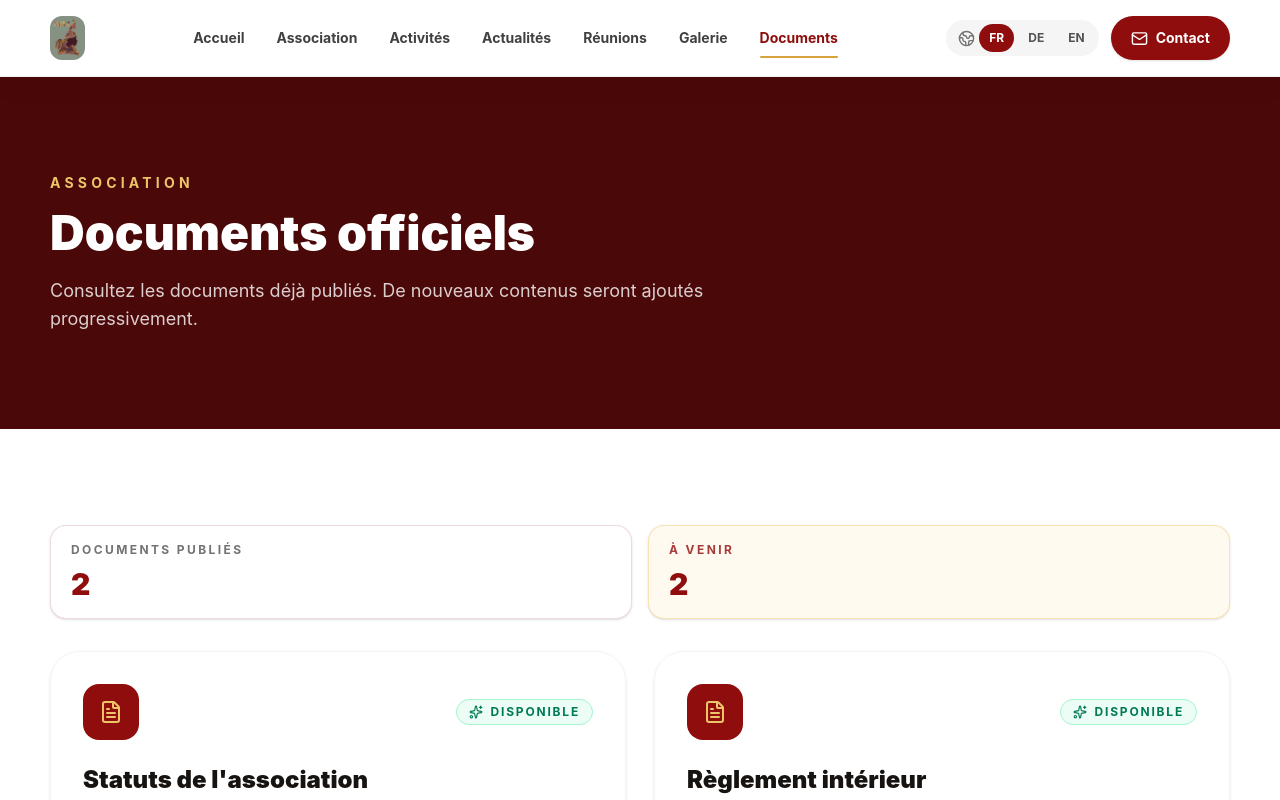
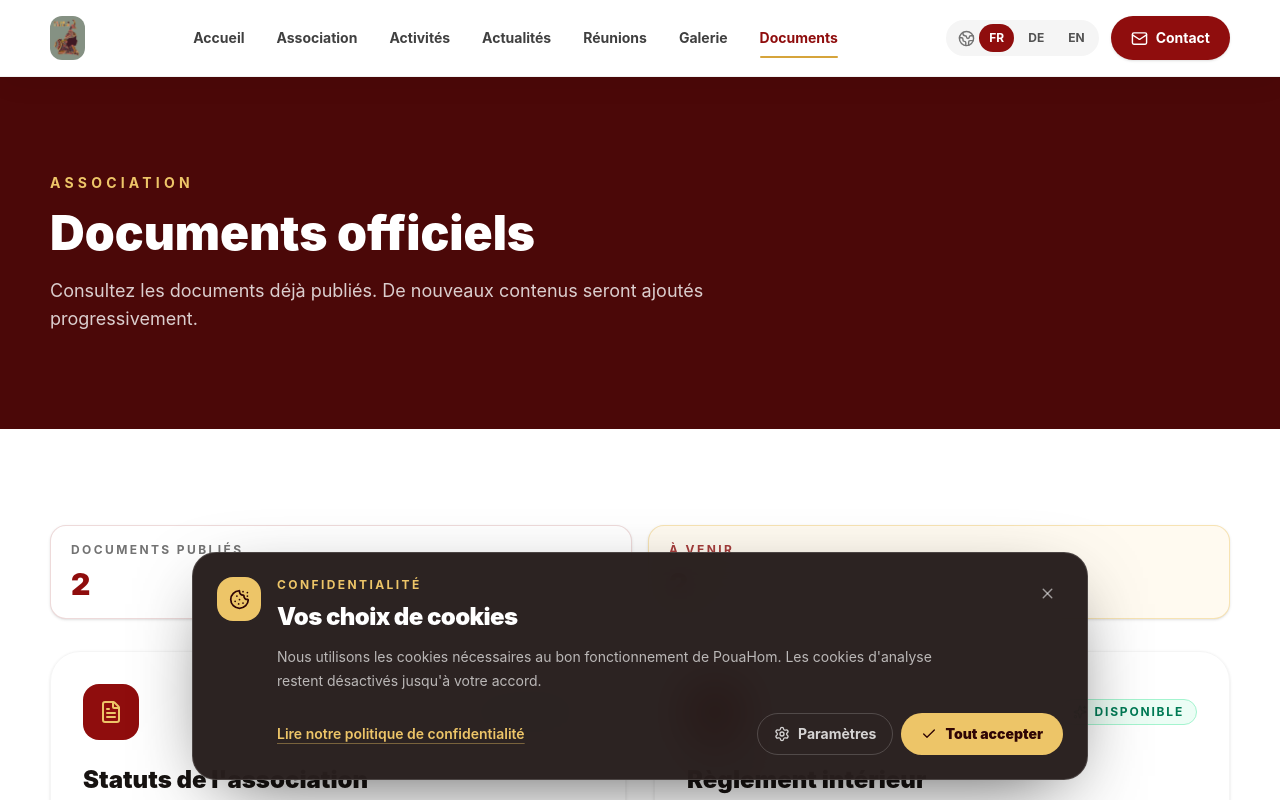
Before and after one commit to kamdemkogaing/pouahom, a React (Vite) app: page /documents in a window 1280 px wide. Shown: the top 800 px of the page. Built offline with nearby package versions, Linux system fonts and the light colour scheme.

Commit message:
pouahom app

```diff
--- a/src/App.jsx
+++ b/src/App.jsx
@@ -1,6 +1,7 @@
 import { useEffect } from "react";
 import { Route, Routes, useLocation } from "react-router-dom";
 
+import CookieConsent from "./components/layout/CookieConsent";
 import Footer from "./components/layout/Footer";
 import Header from "./components/layout/Header";
 
@@ -57,6 +58,7 @@ export default function App() {
       </main>
 
       <Footer />
+      <CookieConsent />
     </>
   );
 }
--- /dev/null
+++ b/src/components/layout/CookieConsent.jsx
@@ -0,0 +1,181 @@
+import { Check, Cookie, Settings, X } from "lucide-react";
+import { useState } from "react";
+import { useTranslation } from "react-i18next";
+import { Link } from "react-router-dom";
+
+const CONSENT_KEY = "pouahom-cookie-consent-v1";
+
+const defaultPreferences = {
+  necessary: true,
+  analytics: false,
+};
+
+export default function CookieConsent() {
+  const { t } = useTranslation();
+  const [consentState, setConsentState] = useState(readConsentState);
+  const [preferences, setPreferences] = useState(consentState.preferences);
+  const [isVisible, setIsVisible] = useState(consentState.isVisible);
+  const [isSettingsOpen, setIsSettingsOpen] = useState(false);
+
+  const savePreferences = (nextPreferences) => {
+    const nextState = { isVisible: false, preferences: nextPreferences };
+    window.localStorage.setItem(CONSENT_KEY, JSON.stringify(nextPreferences));
+    setConsentState(nextState);
+    setPreferences(nextPreferences);
+    setIsVisible(false);
+    setIsSettingsOpen(false);
+  };
+
+  const rejectOptional = () => {
+    savePreferences(defaultPreferences);
+  };
+
+  if (!isVisible) {
+    return null;
+  }
+
+  return (
+    <div className="fixed inset-x-3 bottom-3 z-60 sm:inset-x-5 sm:bottom-5">
+      <section
+        aria-label={t("cookies.title")}
+        className="mx-auto max-w-4xl overflow-hidden rounded-3xl border border-white/15 bg-[#211817]/95 text-white shadow-[0_24px_80px_-28px_rgba(0,0,0,0.75)] backdrop-blur-xl"
+      >
+        <div className="flex items-start gap-4 p-5 sm:p-6">
+          <div className="hidden h-11 w-11 shrink-0 place-items-center rounded-2xl bg-[#edc568] text-[#2f0505] sm:grid">
+            <Cookie size={21} />
+          </div>
+
+          <div className="min-w-0 flex-1">
+            <div className="flex items-start justify-between gap-3">
+              <div>
+                <p className="text-xs font-bold uppercase tracking-[0.2em] text-[#edc568]">
+                  {t("cookies.eyebrow")}
+                </p>
+                <h2 className="mt-2 text-xl font-black tracking-tight sm:text-2xl">
+                  {t("cookies.title")}
+                </h2>
+              </div>
+              <button
+                type="button"
+                onClick={rejectOptional}
+                className="grid h-8 w-8 shrink-0 place-items-center rounded-full text-white/55 transition hover:bg-white/10 hover:text-white"
+                aria-label={t("cookies.close")}
+              >
+                <X size={17} />
+              </button>
+            </div>
+
+            <p className="mt-3 max-w-2xl text-sm leading-6 text-white/68">
+              {t("cookies.description")}
+            </p>
+
+            <div className="mt-5 flex flex-col gap-3 sm:flex-row sm:items-center sm:justify-between">
+              <Link
+                to="/datenschutz"
+                className="text-sm font-semibold text-[#edc568] underline decoration-[#edc568]/40 underline-offset-4 transition hover:text-white"
+              >
+                {t("cookies.privacy")}
+              </Link>
+
+              <div className="flex flex-col gap-2 sm:flex-row">
+                <button
+                  type="button"
+                  onClick={() => setIsSettingsOpen((current) => !current)}
+                  className="inline-flex items-center justify-center gap-2 rounded-full border border-white/18 px-4 py-2.5 text-sm font-bold text-white/80 transition hover:border-[#edc568]/60 hover:text-white"
+                >
+                  <Settings size={16} />
+                  {t("cookies.settings")}
+                </button>
+                <button
+                  type="button"
+                  onClick={() =>
+                    savePreferences({ necessary: true, analytics: true })
+                  }
+                  className="inline-flex items-center justify-center gap-2 rounded-full bg-[#edc568] px-5 py-2.5 text-sm font-black text-[#2f0505] transition hover:bg-white"
+                >
+                  <Check size={16} />
+                  {t("cookies.acceptAll")}
+                </button>
+              </div>
+            </div>
+          </div>
+        </div>
+
+        {isSettingsOpen ? (
+          <div className="border-t border-white/10 bg-black/10 p-5 sm:px-6">
+            <div className="grid gap-3 sm:grid-cols-2">
+              <PreferenceRow
+                label={t("cookies.necessary")}
+                description={t("cookies.necessaryDescription")}
+                checked
+                disabled
+              />
+              <PreferenceRow
+                label={t("cookies.analytics")}
+                description={t("cookies.analyticsDescription")}
+                checked={preferences.analytics}
+                onChange={(event) =>
+                  setPreferences((current) => ({
+                    ...current,
+                    analytics: event.target.checked,
+                  }))
+                }
+              />
+            </div>
+            <button
+              type="button"
+              onClick={() => savePreferences(preferences)}
+              className="mt-4 inline-flex w-full items-center justify-center rounded-full border border-[#edc568]/50 px-5 py-2.5 text-sm font-bold text-[#edc568] transition hover:bg-[#edc568] hover:text-[#2f0505] sm:w-auto"
+            >
+              {t("cookies.save")}
+            </button>
+          </div>
+        ) : null}
+      </section>
+    </div>
+  );
+}
+
+function readConsentState() {
+  const savedConsent = window.localStorage.getItem(CONSENT_KEY);
+
+  if (!savedConsent) {
+    return { isVisible: true, preferences: defaultPreferences };
+  }
+
+  try {
+    return {
+      isVisible: false,
+      preferences: { ...defaultPreferences, ...JSON.parse(savedConsent) },
+    };
+  } catch {
+    window.localStorage.removeItem(CONSENT_KEY);
+    return { isVisible: true, preferences: defaultPreferences };
+  }
+}
+
+function PreferenceRow({
+  label,
+  description,
+  checked,
+  disabled = false,
+  onChange,
+}) {
+  return (
+    <label className="flex cursor-pointer items-start gap-3 rounded-2xl border border-white/10 bg-white/5 p-4 transition hover:bg-white/8">
+      <input
+        type="checkbox"
+        checked={checked}
+        disabled={disabled}
+        onChange={onChange}
+        className="mt-1 h-4 w-4 accent-[#edc568]"
+      />
+      <span>
+        <span className="block text-sm font-bold text-white">{label}</span>
+        <span className="mt-1 block text-xs leading-5 text-white/55">
+          {description}
+        </span>
+      </span>
+    </label>
+  );
+}
--- a/src/locales/de.json
+++ b/src/locales/de.json
@@ -10,6 +10,21 @@
     "gallery": "Galerie",
     "documents": "Dokumente",
     "contact": "Kontakt"
+  },
+
+  "cookies": {
+    "eyebrow": "Privatsphäre",
+    "title": "Deine Cookie-Auswahl",
+    "description": "Wir verwenden notwendige Cookies, damit PouaHom zuverlässig funktioniert. Optionale Analyse-Cookies bleiben aus, bis du zustimmst.",
+    "privacy": "Datenschutz lesen",
+    "settings": "Einstellungen",
+    "acceptAll": "Alle akzeptieren",
+    "save": "Auswahl speichern",
+    "close": "Optionale Cookies ablehnen",
+    "necessary": "Notwendige Cookies",
+    "necessaryDescription": "Erforderlich für Sprache, Navigation und grundlegende Funktionen.",
+    "analytics": "Analyse-Cookies",
+    "analyticsDescription": "Helfen uns, die Nutzung der Website anonym zu verstehen."
   },
 
   "history": {
--- a/src/locales/en.json
+++ b/src/locales/en.json
@@ -10,6 +10,21 @@
     "gallery": "Gallery",
     "documents": "Documents",
     "contact": "Contact"
+  },
+
+  "cookies": {
+    "eyebrow": "Privacy",
+    "title": "Your cookie choices",
+    "description": "We use necessary cookies to keep PouaHom working reliably. Optional analytics cookies stay off until you choose to enable them.",
+    "privacy": "Read our privacy policy",
+    "settings": "Settings",
+    "acceptAll": "Accept all",
+    "save": "Save choices",
+    "close": "Reject optional cookies",
+    "necessary": "Necessary cookies",
+    "necessaryDescription": "Required for language, navigation and core functionality.",
+    "analytics": "Analytics cookies",
+    "analyticsDescription": "Help us understand how the website is used anonymously."
   },
 
   "history": {
--- a/src/locales/fr.json
+++ b/src/locales/fr.json
@@ -10,6 +10,21 @@
     "gallery": "Galerie",
     "documents": "Documents",
     "contact": "Contact"
+  },
+
+  "cookies": {
+    "eyebrow": "Confidentialité",
+    "title": "Vos choix de cookies",
+    "description": "Nous utilisons les cookies nécessaires au bon fonctionnement de PouaHom. Les cookies d'analyse restent désactivés jusqu'à votre accord.",
+    "privacy": "Lire notre politique de confidentialité",
+    "settings": "Paramètres",
+    "acceptAll": "Tout accepter",
+    "save": "Enregistrer mes choix",
+    "close": "Refuser les cookies optionnels",
+    "necessary": "Cookies nécessaires",
+    "necessaryDescription": "Nécessaires pour la langue, la navigation et les fonctions essentielles.",
+    "analytics": "Cookies d'analyse",
+    "analyticsDescription": "Nous aident à comprendre anonymement l'utilisation du site."
   },
 
   "history": {
```
